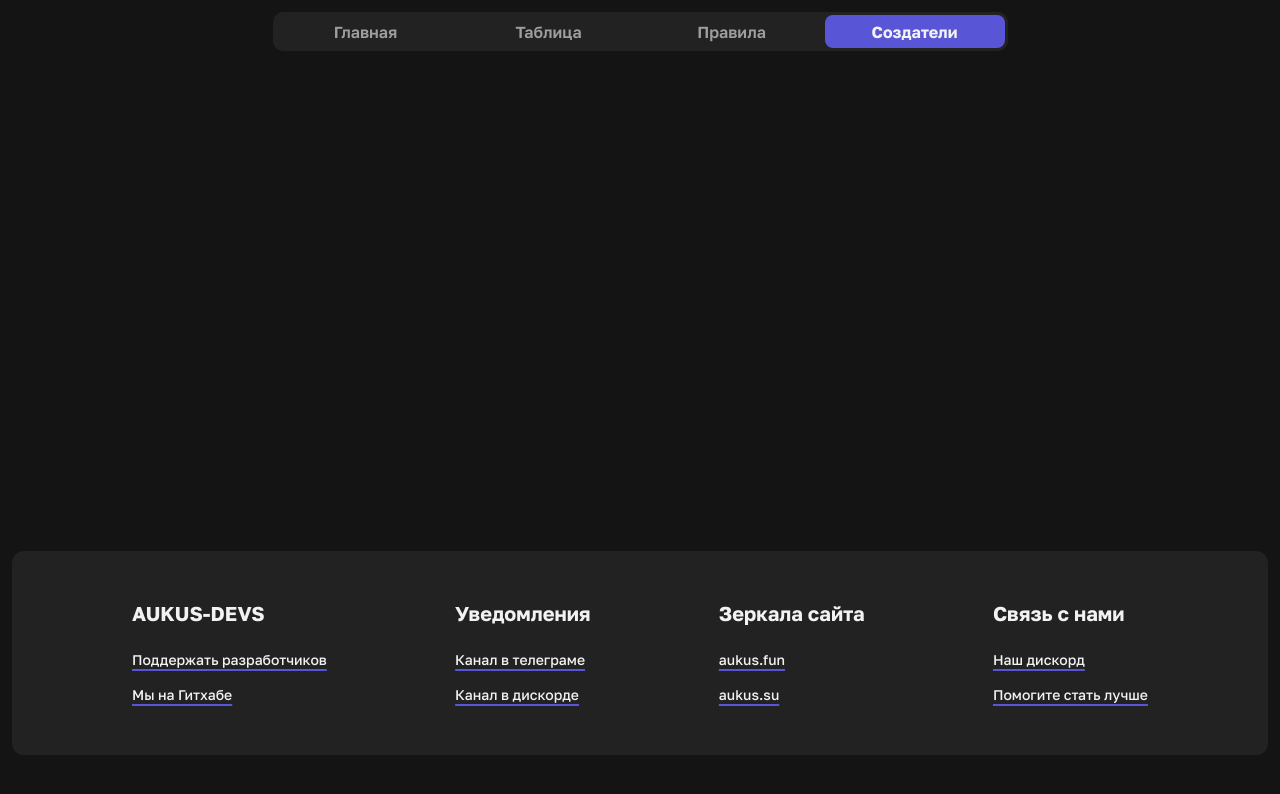
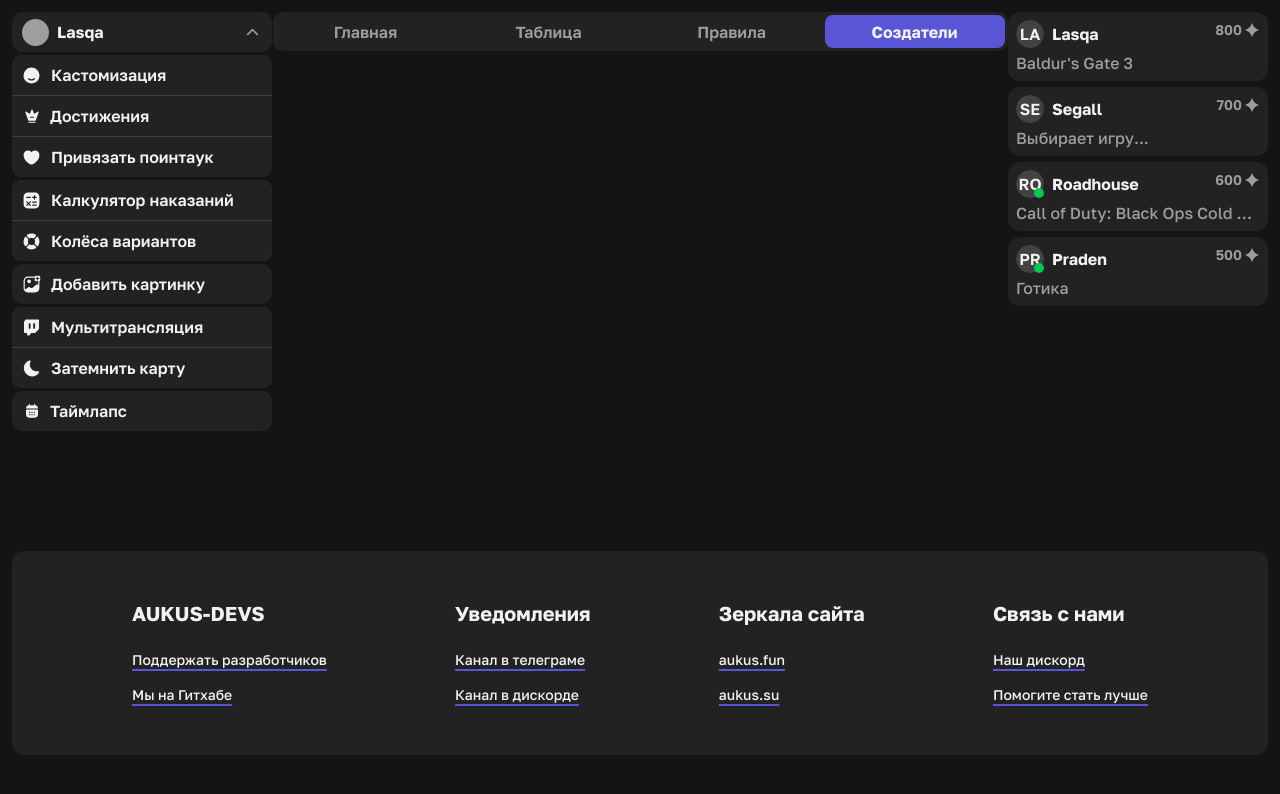
Before and after one commit to eventlab-dev/aukus-svelte, a SvelteKit app: page /developers in a window 1280 px wide. Shown: the top 794 px of the page. Built offline with nearby package versions, Linux system fonts and the light colour scheme; no server answers; grey boxes are pictures that could not be loaded.

Commit message:
added achievement page

```diff
--- a/src/lib/components/Volume.svelte
+++ b/src/lib/components/Volume.svelte
@@ -58,7 +58,7 @@
 	{/if}
 
 	<Toggle
-		class={['opacity-70 transition-opacity hover:opacity-100', className]}
+		class={className}
 		onmouseenter={show}
 		onmouseleave={hide}
 		onPressedChange={() => soundManager.toggleMute()}
--- a/src/lib/components/moveCard/PopoverMoveCard.svelte
+++ b/src/lib/components/moveCard/PopoverMoveCard.svelte
@@ -6,7 +6,7 @@
 	import { Popover, PopoverContent, PopoverTrigger } from '$lib/components/ui/popover';
 	import { gameLengthRanges } from '$lib/constants';
 	import { getAppManagerContext } from '$lib/contexts/appManagerContext';
-	import { getMoveTypeStyles } from '$lib/utils';
+	import { getMoveTypeStyles, renderToHTML } from '$lib/utils';
 
 	type Props = {
 		move: PlayerMove;
@@ -16,6 +16,7 @@
 
 	const { playersStore } = getAppManagerContext();
 
+	const parsedReview = $derived.by(() => renderToHTML(move.item_review || ''));
 	const player = $derived.by(() => playersStore.getPlayer(move.player_id));
 	const moveTypeStyles = $derived.by(() => getMoveTypeStyles(move.type));
 </script>
@@ -29,7 +30,7 @@
 	<PopoverContent class="w-[346px] space-y-3">
 		<div class="font-bold">{move.item_title}</div>
 		<div class="text-sm leading-[18px] font-medium text-muted-foreground">
-			{move.item_review}
+			{@html parsedReview}
 		</div>
 		<div class="flex gap-1.5">
 			<Badge variant="blue">Aukus 3</Badge>
--- a/src/lib/components/quickMenu/QuickMenu.svelte
+++ b/src/lib/components/quickMenu/QuickMenu.svelte
@@ -1,4 +1,6 @@
 <script lang="ts">
+	import { goto } from '$app/navigation';
+	import { page } from '$app/stores';
 	import { getAppManagerContext } from '$lib/contexts/appManagerContext';
 	import storable from '$lib/stores/LocalStore.svelte';
 	import Collapsible from '../collapsible/Collapsible.svelte';
@@ -9,7 +11,6 @@
 	import CrownIcon from '../icons/CrownIcon.svelte';
 	import GalleryAddIcon from '../icons/GalleryAddIcon.svelte';
 	import GrammerlyIcon from '../icons/GrammerlyIcon.svelte';
-	import LifebuoyIcon from '../icons/LifebuoyIcon.svelte';
 	import MoonIcon from '../icons/MoonIcon.svelte';
 	import TwitchIcon from '../icons/TwitchIcon.svelte';
 	import { Avatar, AvatarFallback, AvatarImage } from '../ui/avatar';
@@ -68,7 +69,13 @@
 			{#if isPlayer}
 				<div><GrammerlyIcon /> Кастомизация</div>
 			{/if}
-			<div><CrownIcon /> Достижения</div>
+			<Button
+				class="data-[active=true]:bg-primary data-[active=true]:text-primary-foreground data-[active=true]:hover:bg-primary"
+				data-active={$page.route.id === '/achievements'}
+				onclick={() => goto('/achievements')}
+			>
+				<CrownIcon /> Достижения
+			</Button>
 			{#if isPlayer}
 				<PointaucDialog />
 			{/if}
--- a/src/lib/components/quickMenu/options/WheelDialog.svelte
+++ b/src/lib/components/quickMenu/options/WheelDialog.svelte
@@ -68,7 +68,7 @@
 			<Button
 				variant={!isMomentType ? 'default' : 'secondary'}
 				size="sm"
-				class="shrink rounded-lg py-2 text-sm font-bold"
+				class="h-8 shrink rounded-lg px-[50px] py-2 text-sm font-bold"
 				onclick={() => changeEntries('difficulty')}
 			>
 				Колесо сложности
@@ -76,7 +76,7 @@
 			<Button
 				variant={isMomentType ? 'default' : 'secondary'}
 				size="sm"
-				class="shrink rounded-lg py-2 text-sm font-bold"
+				class="h-8 shrink rounded-lg px-[50px] py-2 text-sm font-bold"
 				onclick={() => changeEntries('moment')}
 			>
 				Колесо шейх-момента
--- a/src/lib/components/ui/button/button.svelte
+++ b/src/lib/components/ui/button/button.svelte
@@ -20,7 +20,7 @@
 			size: {
 				default: 'h-10 px-4 py-2 has-[>svg]:px-3',
 				tiny: "h-6 rounded-[5px] px-2.5 py-[5px] !leading-3.5 text-xs font-bold [&_svg:not([class*='size-'])]:!size-3.5",
-				sm: 'h-8 rounded-[5px] text-sm px-[50px] py-2 has-[>svg]:px-2.5',
+				sm: 'h-7 rounded-[5px] text-sm px-2 py-1 has-[>svg]:px-2.5',
 				lg: 'h-11 rounded-md px-6 has-[>svg]:px-4',
 				icon: 'size-9',
 				social: 'h-[34px] w-[122px] py-1.5'
--- a/src/lib/components/ui/toggle/toggle.svelte
+++ b/src/lib/components/ui/toggle/toggle.svelte
@@ -2,14 +2,16 @@
 	import { type VariantProps, tv } from 'tailwind-variants';
 
 	export const toggleVariants = tv({
-		base: "aria-invalid:ring-destructive/20 aria-invalid:border-destructive inline-flex items-center justify-center gap-2 whitespace-nowrap rounded-md text-sm font-medium outline-none transition-colors disabled:pointer-events-none disabled:opacity-50 [&_svg:not([class*='size-'])]:size-4 [&_svg]:pointer-events-none [&_svg]:shrink-0 cursor-pointer",
+		base: "aria-invalid:ring-destructive/20 aria-invalid:border-destructive inline-flex items-center justify-center gap-2 whitespace-nowrap rounded-lg outline-none transition-colors disabled:pointer-events-none disabled:opacity-50 [&_svg:not([class*='size-'])]:size-4 [&_svg]:pointer-events-none [&_svg]:shrink-0 cursor-pointer font-semibold",
 		variants: {
 			variant: {
-				default: 'bg-transparent',
+				default:
+					'bg-transparent text-muted-foreground hover:text-foreground data-[state=on]:text-foreground',
 				secondary: 'bg-muted text-muted-foreground hover:text-foreground',
 				outline: 'border-input hover:bg-accent hover:text-accent-foreground border bg-transparent',
 				white: 'bg-foreground text-primary',
-				primary: 'bg-primary text-primary-foreground hover:bg-primary/90'
+				primary:
+					'bg-muted text-primary-foreground hover:bg-hover hover:text-foreground data-[state=on]:bg-primary data-[state=on]:text-primary-foreground'
 			},
 			size: {
 				default: 'h-9 min-w-9 px-2',
--- a/src/lib/stores/PlayersStore.svelte.ts
+++ b/src/lib/stores/PlayersStore.svelte.ts
@@ -5,6 +5,7 @@
 	private _players: Player[] = $state(playersMock);
 	readonly playersByUrlHandle = $derived.by(this._getPlayersByUrlHandle.bind(this));
 	readonly playersById = $derived.by(this._getPlayersById.bind(this));
+	readonly totalPlayers = $derived(this._players.length);
 
 	public getPlayer(id: number) {
 		return this._players.find((player) => player.id === id);
--- a/src/routes/+layout.svelte
+++ b/src/routes/+layout.svelte
@@ -7,17 +7,37 @@
 	import Footer from '$lib/components/Footer.svelte';
 	import { setAppManagerContext } from '$lib/contexts/appManagerContext';
 	import { AppManager } from '$lib/stores/AppManager.svelte';
+	import QuickMenu from '$lib/components/quickMenu/QuickMenu.svelte';
+	import PlayerCard from '$lib/components/player/PlayerCard.svelte';
+	import { flip } from 'svelte/animate';
 
 	let { children } = $props();
 
 	const appManager = new AppManager();
+	const { playersStore } = appManager;
 
 	setAppManagerContext(appManager);
+
+	const sortedPlayers = $derived(
+		playersStore.players.toSorted((a, b) => b.total_score - a.total_score)
+	);
 </script>
 
 <TooltipProvider disableHoverableContent delayDuration={300}>
 	<ScrollArea class="h-screen px-3" type="always">
 		<div class="py-3">
+			<div class="absolute top-3 left-3 z-10">
+				<QuickMenu />
+			</div>
+
+			<div class="absolute top-3 right-3 z-10 flex flex-col gap-1.5">
+				{#each sortedPlayers as player (player.id)}
+					<div animate:flip={{ duration: 300 }}>
+						<PlayerCard {player} />
+					</div>
+				{/each}
+			</div>
+
 			<Navigation />
 			{@render children?.()}
 			<Footer />
--- /dev/null
+++ b/src/routes/achievements/+page.svelte
@@ -0,0 +1,66 @@
+<script lang="ts">
+	import type { Achievement } from '$lib/api/aukus/types';
+	import { Toggle } from '$lib/components/ui/toggle';
+	import { FALLBACK_GAME_POSTER } from '$lib/constants';
+	import { getAppManagerContext } from '$lib/contexts/appManagerContext';
+	import { flip } from 'svelte/animate';
+	import AchievementCard from './components/AchievementCard.svelte';
+	import { sineInOut } from 'svelte/easing';
+	import { fade } from 'svelte/transition';
+
+	const achievements: Achievement[] = Array.from({ length: 10 }, (_, idx) => ({
+		name: `Достижение ${idx + 1}`,
+		image: FALLBACK_GAME_POSTER,
+		description: Array.from(
+			{ length: 1 + Math.floor(Math.random() * 2) },
+			(_, i) => `Описание достижения ${idx + 1} ${i + 1}`
+		).join('\n'),
+		reward: `Награда ${idx + 1}`,
+		players_ids: Array.from({ length: Math.floor(Math.random() * 5) }, (_, i) => i + 1)
+	}));
+
+	const { playersStore } = getAppManagerContext();
+
+	let selectedPlayerId: number | null = $state(null);
+
+	const filteredAchievements = $derived.by(getFilteredAchievements);
+
+	function getFilteredAchievements() {
+		const filtered = achievements.filter((achievement) =>
+			achievement.players_ids.some((id) => selectedPlayerId === id)
+		);
+		return selectedPlayerId === null ? achievements : filtered;
+	}
+
+	function setPressed(_: boolean, id: number) {
+		if (selectedPlayerId === id) selectedPlayerId = null;
+		else selectedPlayerId = id;
+	}
+
+	function getPressed(id: number) {
+		return selectedPlayerId === id;
+	}
+</script>
+
+<div class="mx-auto mt-[100px] w-[804px] space-y-[50px]" in:fade>
+	<h2 class="text-center text-5xl leading-[58px] font-bold">Все достижения</h2>
+	<div class="space-y-5">
+		<div class="flex w-full flex-wrap gap-2">
+			{#each playersStore.players as player}
+				<Toggle
+					variant="primary"
+					bind:pressed={() => getPressed(player.id), (v) => setPressed(v, player.id)}
+				>
+					{player.name}
+				</Toggle>
+			{/each}
+		</div>
+		<div class="grid grid-cols-[repeat(auto-fill,minmax(200px,1fr))] gap-3">
+			{#each filteredAchievements as achievement (achievement.name)}
+				<div animate:flip={{ duration: 300, easing: sineInOut }}>
+					<AchievementCard {...achievement} />
+				</div>
+			{/each}
+		</div>
+	</div>
+</div>
--- /dev/null
+++ b/src/routes/achievements/components/AchievementCard.svelte
@@ -0,0 +1,37 @@
+<script lang="ts">
+	import ImageLoader from '$lib/components/ImageLoader.svelte';
+	import { getAppManagerContext } from '$lib/contexts/appManagerContext';
+	import { scale } from 'svelte/transition';
+
+	type Props = {
+		name: string;
+		image: string;
+		description: string;
+		reward: string;
+	};
+
+	const { name, image, description, reward }: Props = $props();
+
+	const { playersStore } = getAppManagerContext();
+
+	const playersWithAchievement = 2;
+</script>
+
+<div
+	class="h-fit space-y-2 rounded-lg bg-card p-2"
+	transition:scale={{ duration: 200, start: 0.9, opacity: 0 }}
+>
+	<div class="flex">
+		<h3 class="w-full text-xl leading-6 font-semibold">{name}</h3>
+		<span class="text-xs font-medium text-muted-foreground">
+			{playersWithAchievement}/{playersStore.totalPlayers}
+		</span>
+	</div>
+	<ImageLoader src={image} alt={name} class="h-[60px] w-full rounded-sm" />
+	<p class="text-sm leading-4 font-semibold text-muted-foreground">
+		{description}
+		<br />
+		<br />
+		Награда: {reward}
+	</p>
+</div>
```
Also changed, not shown: src/lib/api/aukus/types.ts (+8 -0 lines), src/routes/+page.svelte (+1 -19 lines).
